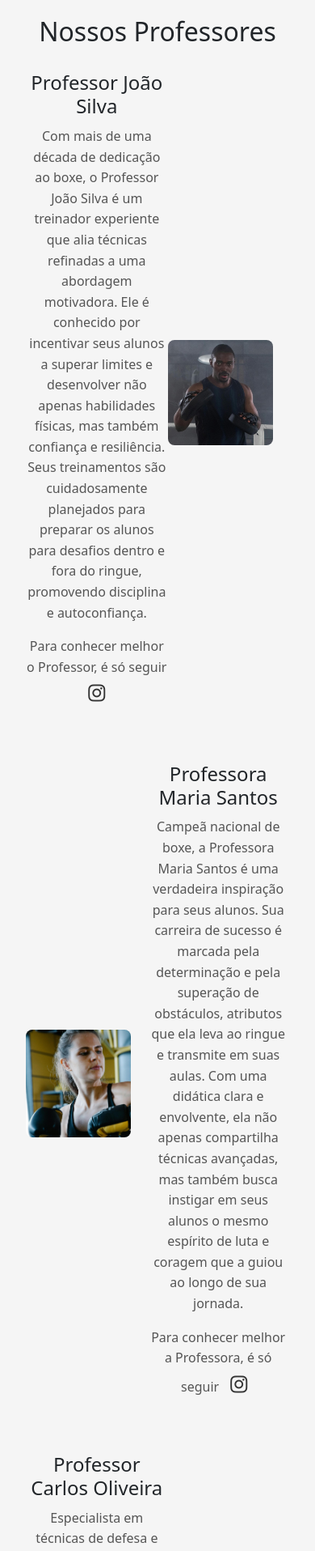
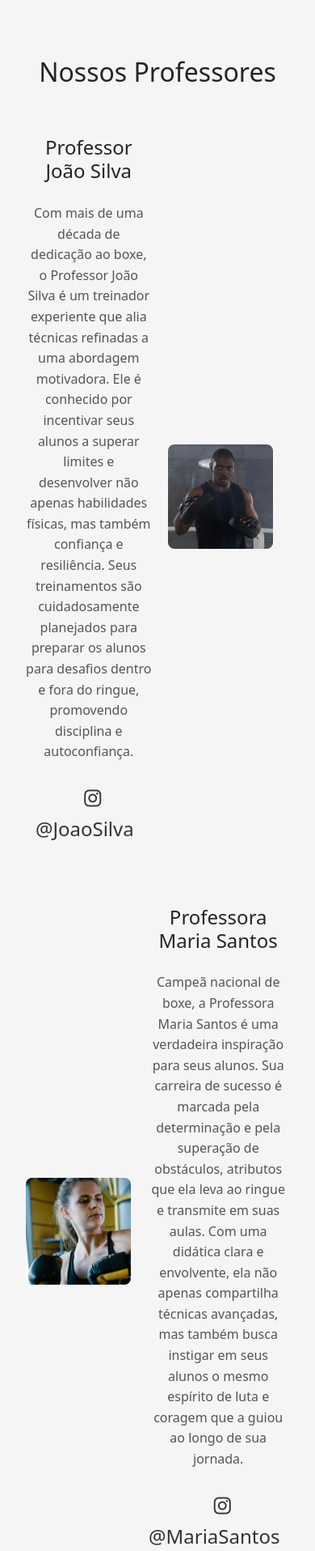
Before and after one commit to Mauricio-TW/Academia_Boxe, a PHP site: page /paginas/professores.html in a window 390 px wide; the page is wider, and only the part inside the window is pictured. Shown: the part 680-2596 px from the top of that part at 81% size. Run offline with PHP 8.4, Linux system fonts and the light colour scheme.

Commit message:
Alteraçoes vistas em aula
Falta somente o footer com uma terceira areas repetindo o header e responsividade

```diff
--- a/CSS/menu.css
+++ b/CSS/menu.css
@@ -53,9 +53,9 @@ header{
     margin-left: auto;
 }
 
-#menu a:visited,
-#menu a:link{
-	padding: 15px 5px;
+#menu ul li a:visited,
+#menu ul li a:link {
+    padding: 15px 5px;
     padding-bottom: 3px;
     display: inline-block;
     text-align: center;
@@ -66,15 +66,25 @@ header{
     transition: border-bottom 0.3s;
 }
 
-#menu a:hover {
+/* Efeito hover nos itens do menu, exceto no login */
+#menu ul li a:hover {
     border-bottom: 2px solid #fff;
 }
 
+/* Ícone de login sem efeito de hover */
 .login-icon {
     color: #fff;
     font-size: 24px;
     text-decoration: none;
     padding: 6px 10px;
+    border-bottom: none;
+    transition: none;
+}
+
+/* Remove o efeito de hover do ícone de login */
+.login-icon:hover {
+    border-bottom: none;
+    color: #fff;
 }
 
 label[for="bt_menu"]{
@@ -103,8 +113,8 @@ label[for="bt_menu"]{
 }
 
 .map-section {
-    margin-top: 20px;
-    margin-bottom: 20px;
+    margin-top: 40px;
+    margin-bottom: 40px;
     display: flex;
     justify-content: space-between;
     align-items: center;
--- a/CSS/professores.css
+++ b/CSS/professores.css
@@ -5,7 +5,8 @@
 
 .tituloP {
   font-size: 2em;
-  margin-bottom: 20px;
+  margin-top: 50px;
+  margin-bottom: 50px;
   text-align: center;
 }
 
@@ -17,6 +18,7 @@
 }
 
 .professor:nth-child(even) .professor-img {
+  margin-left: 20px;
   order: 2;
 }
 
@@ -40,6 +42,7 @@
 }
 
 .descricao p {
+  margin-top: 25px;
   font-size: 1em;
   color: #555;
   line-height: 1.6;
--- a/CSS/telaInicial.css
+++ b/CSS/telaInicial.css
@@ -52,9 +52,11 @@
 .tituloCard {
     font-size: 20px;
     font-weight: bold;
+
 }
 
 .textoCard {
+    margin-top: 20px;
     font-size: 16px;
     color: #fff;
 }
--- a/paginas/index.html
+++ b/paginas/index.html
@@ -113,7 +113,7 @@
         <div class="card">
           <img src="../Imagens/treinador 2.jpg" alt="Foto do Professor Carlos" class="card-img">
           <div class="corpoCard">
-            <span class="tituloCard">Professor Jorge Schmidt</span>
+            <span class="tituloCard">Professor Carlos Oliveira</span>
             <p class="textoCard">Professor Carlos Oliveira é reconhecido por sua maestria em técnicas de defesa. Seu
               compromisso em formar lutadores completos vai além do treinamento físico, incluindo aspectos mentais e
               estratégicos que são fundamentais para a excelência no combate.</p>
@@ -125,7 +125,7 @@
           <img src="../Imagens/treinadora 2.jpg" alt="Foto da Professora Alessandra" class="card-img">
           <div class="corpoCard">
             <span class="tituloCard">Professora Marcia Saraiva</span>
-            <p class="textoCard">Professora Alessandra Gonzalez possui vasta experiência em artes marciais,
+            <p class="textoCard">Professora Marcia Saraiva possui vasta experiência em artes marciais,
               especializando-se em técnicas avançadas de defesa pessoal. Com seu método único, ela se dedica a
               transformar cada aluno em um lutador completo.</p>
           </div><!--fim da div corpoCard-->
--- a/paginas/professores.html
+++ b/paginas/professores.html
@@ -97,9 +97,11 @@
             e desenvolver não apenas habilidades físicas, mas também confiança e resiliência. Seus treinamentos são
             cuidadosamente planejados para preparar os alunos para desafios dentro e fora do ringue, promovendo
             disciplina e autoconfiança.</p>
-          <p>Para conhecer melhor o Professor, é só seguir
-            <a href="https://www.instagram.com/" class="social-icon professor-instagram"><i class="fab fa-instagram"></i></a>
+          <p>
+            <a href="https://www.instagram.com/" class="social-icon professor-instagram">
+              <i class="fab fa-instagram"></i> @JoaoSilva
             </a>
+          </p>
           </p>
         </div>
       </div>
@@ -114,9 +116,9 @@
             ringue e transmite em suas aulas. Com uma didática clara e envolvente, ela não apenas compartilha técnicas
             avançadas, mas também busca instigar em seus alunos o mesmo espírito de luta e coragem que a guiou ao longo
             de sua jornada.</p>
-          <p>Para conhecer melhor a Professora, é só seguir
-            <a href="https://www.instagram.com/" class="social-icon professor-instagram"><i
-                class="fab fa-instagram"></i></a>
+          <p>
+            <a href="https://www.instagram.com/" class="social-icon professor-instagram">
+              <i class="fab fa-instagram"></i> @MariaSantos
             </a>
           </p>
         </div>
@@ -132,29 +134,29 @@
             e golpes — envolve estratégia, controle e inteligência. Em suas aulas, Jorge enfatiza a importância do
             preparo mental e da disciplina, proporcionando aos alunos uma compreensão profunda e profissional do
             esporte.</p>
-          <p>Para conhecer melhor o Professor, é só seguir
-            <a href="https://www.instagram.com/" class="social-icon professor-instagram"><i
-                class="fab fa-instagram"></i></a>
-            </a>
-          </p>
+            <p>
+              <a href="https://www.instagram.com/" class="social-icon professor-instagram">
+                <i class="fab fa-instagram"></i> @CarlosOliveira
+              </a>
+            </p>
         </div>
       </div>
 
       <!-- Professora Alessandra -->
       <div class="professor">
-        <img src="../Imagens/treinadora 2.jpg" alt="Professora Alessandra Gonzalez" class="professor-img">
+        <img src="../Imagens/treinadora 2.jpg" alt="Professora Marcia Saraiva" class="professor-img">
         <div class="descricao">
-          <h3>Professora Alessandra Gonzalez</h3>
+          <h3>Professora Marcia Saraiva</h3>
           <p>Com ampla experiência em artes marciais e uma especialização em defesa pessoal, a Professora Marcia Saraiva
             dedica-se a promover o desenvolvimento físico e mental de seus alunos. Seu estilo de ensino é focado nos
             detalhes e na evolução contínua, buscando garantir que cada aluno atinja todo o seu potencial. Marcia se
             destaca por sua abordagem cuidadosa, oferecendo um ambiente seguro e estimulante para aqueles que buscam
             aprimorar suas habilidades e autoconfiança.</p>
-          <p>Para conhecer melhor a Professora, é só seguir
-            <a href="https://www.instagram.com/" class="social-icon professor-instagram"><i
-                class="fab fa-instagram"></i></a>
-            </a>
-          </p>
+            <p>
+              <a href="https://www.instagram.com/" class="social-icon professor-instagram">
+                <i class="fab fa-instagram"></i> @Marcia Saraiva
+              </a>
+            </p>
         </div>
       </div>
 
@@ -175,15 +177,18 @@
         <li>Sábado: 08:00 - 19:00</li>
         <li>Domingo: Fechado</li>
       </ul>
-    </div><!--fim da div info-->
+    </div>
+    <!--fim da div info-->
     <div class="map-container">
       <div class="frameM">
         <iframe
           src="https://www.google.com/maps/embed?pb=!1m18!1m12!1m3!1d3453.7963101833193!2d-51.220083804631244!3d-30.042701007070256!2m3!1f0!2f0!3f0!3m2!1i1024!2i768!4f13.1!3m3!1m2!1s0x951978567f17f28d%3A0x2c2c5272bacf4d3a!2sSenac%20Tech!5e0!3m2!1spt-BR!2sbr!4v1718232872653!5m2!1spt-BR!2sbr"
           width="600" height="450" style="border:0;" allowfullscreen="" loading="lazy"
           referrerpolicy="no-referrer-when-downgrade"></iframe>
-      </div><!--fim div frameM-->
-    </div> <!--fim div map-container-->
+      </div>
+      <!--fim div frameM-->
+    </div>
+    <!--fim div map-container-->
   </section>
 
   <!-- Seção do Footer -->
```
